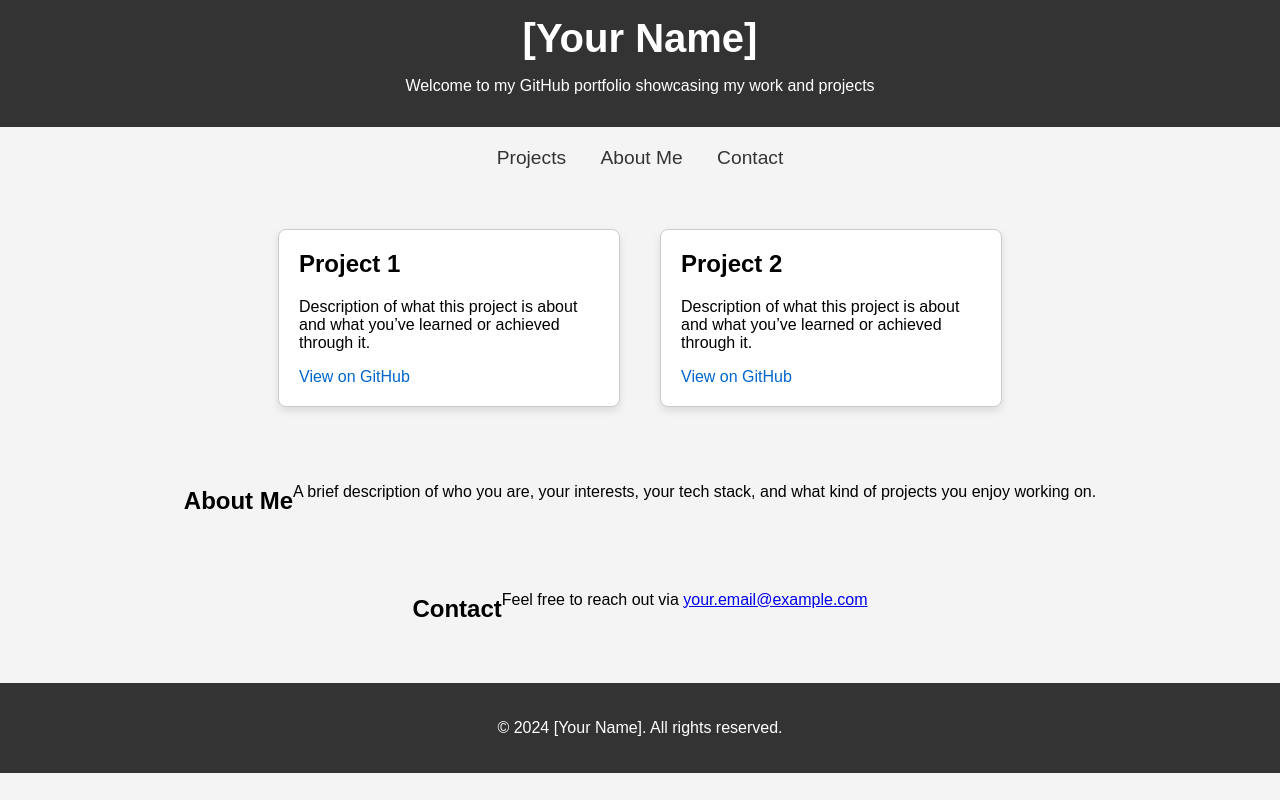
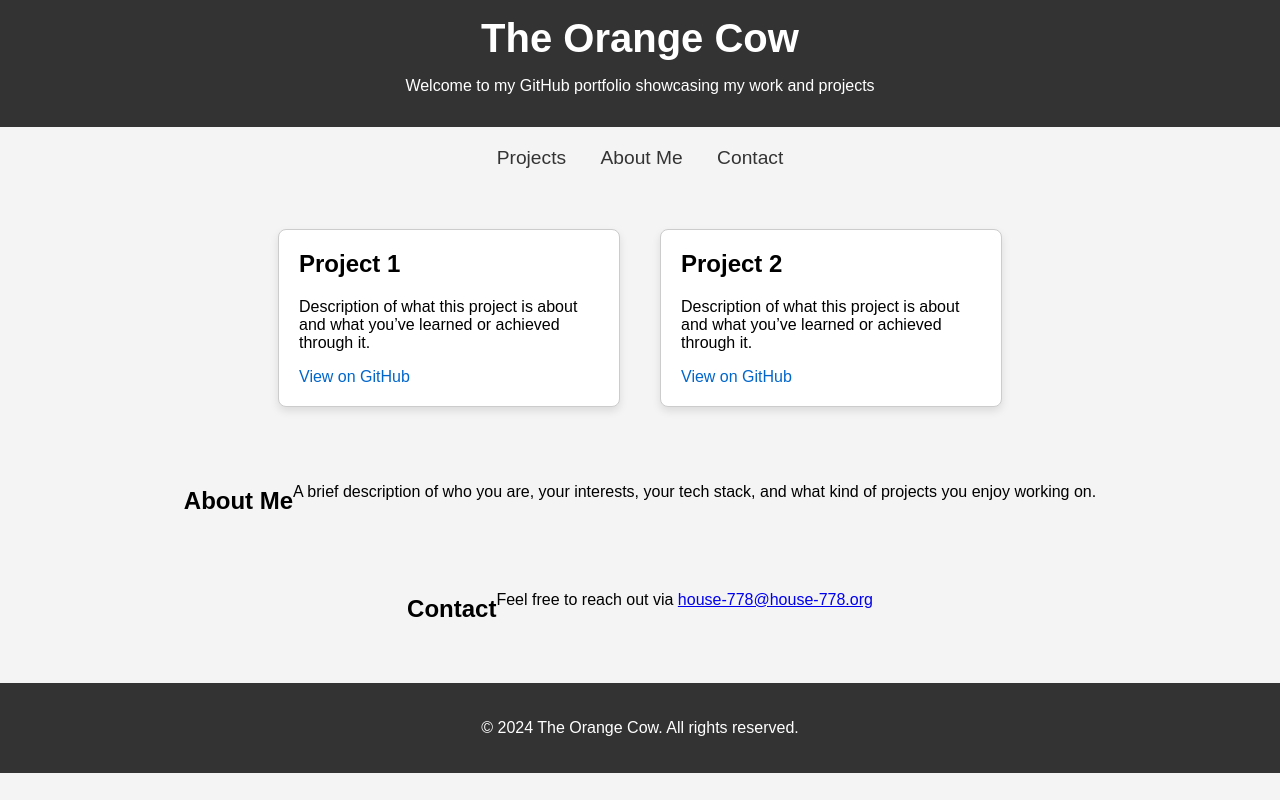
Before and after one commit to TheOrangeCow/theorangecow.github.io, a plain HTML site: page index.html in a window 1280 px wide. Drawn offline with Linux system fonts and the light colour scheme.

Commit message:
Update index.html

```diff
--- a/index.html
+++ b/index.html
@@ -4,7 +4,7 @@
     <meta charset="UTF-8">
     <meta name="viewport" content="width=device-width, initial-scale=1.0">
     <meta name="description" content="GitHub Portfolio of [Your Name]">
-    <title>[Your Name] | Portfolio</title>
+    <title>The Orange Cow | Portfolio</title>
     <style>
         body {
             font-family: Arial, sans-serif;
@@ -65,7 +65,7 @@
 <body>
 
 <header>
-    <h1>[Your Name]</h1>
+    <h1>The Orange Cow</h1>
     <p>Welcome to my GitHub portfolio showcasing my work and projects</p>
 </header>
 
@@ -96,11 +96,11 @@
 
 <section id="contact">
     <h2>Contact</h2>
-    <p>Feel free to reach out via <a href="mailto:your.email@example.com">your.email@example.com</a></p>
+    <p>Feel free to reach out via <a href="mailto:house-778@house-778.org">house-778@house-778.org</a></p>
 </section>
 
 <footer>
-    <p>&copy; 2024 [Your Name]. All rights reserved.</p>
+    <p>&copy; 2024 The Orange Cow. All rights reserved.</p>
 </footer>
 
 </body>
```
